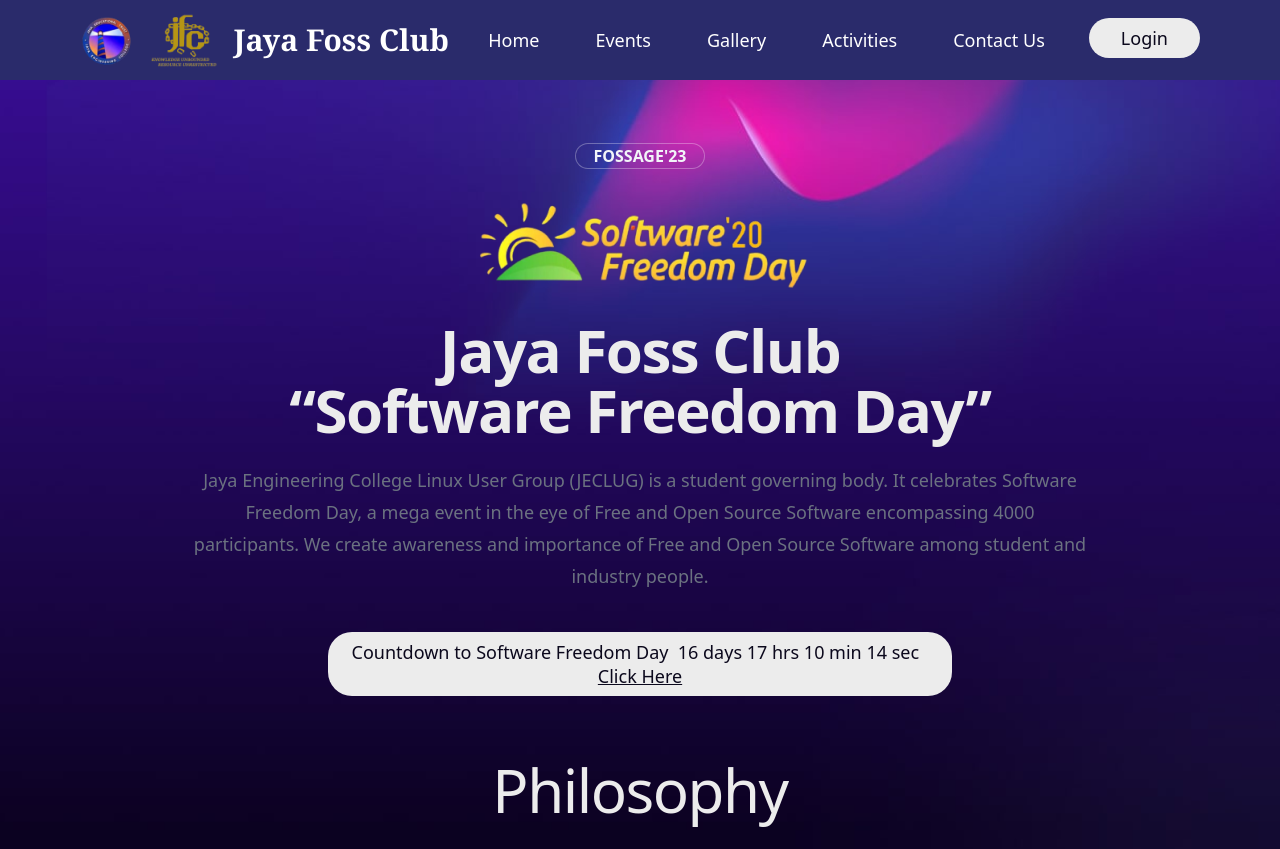
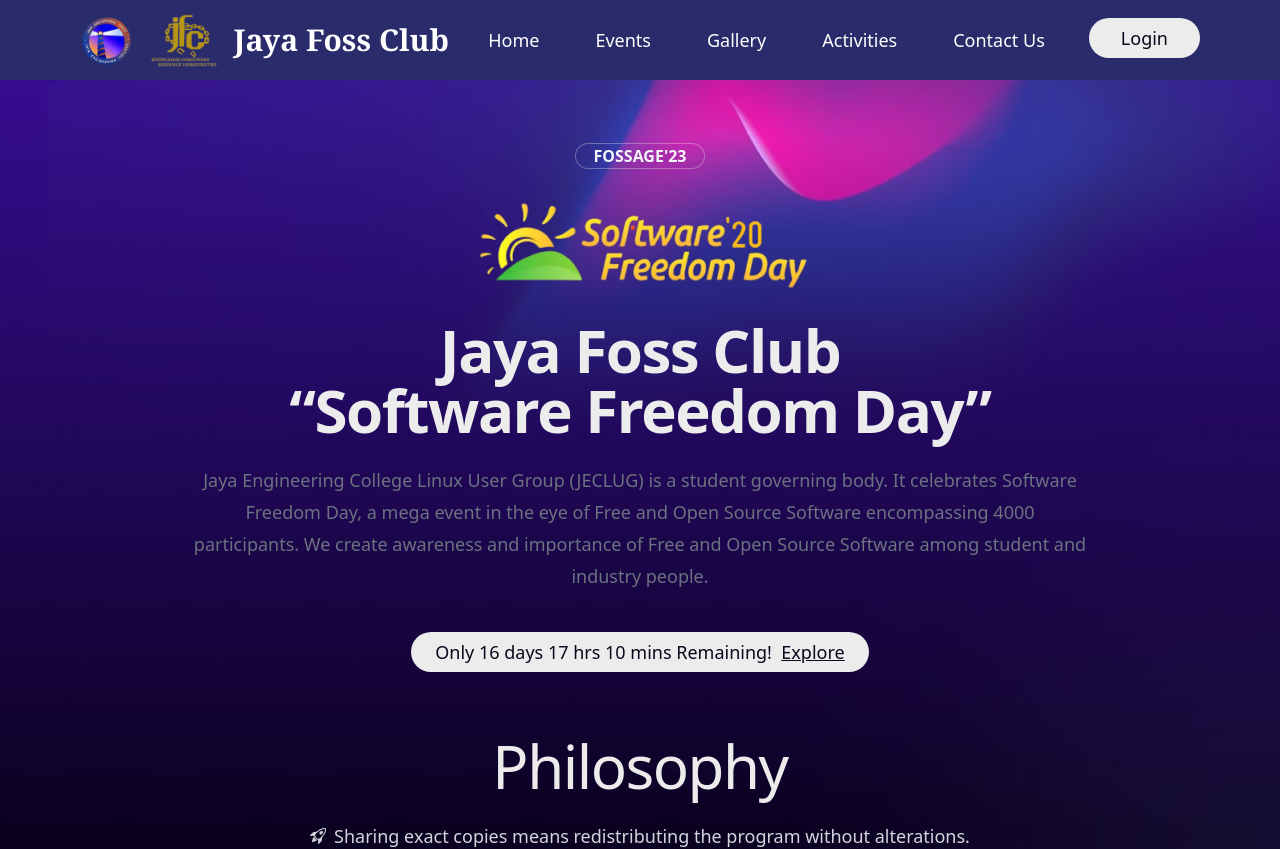
Before and after one commit to Deepakraja03/JayaFossClub, a Next.js app: page / in a window 1280 px wide. Shown: the top 849 px of the page. Built offline with nearby package versions, Linux system fonts and the light colour scheme.

Commit message:
updated the event schedule

```diff
--- a/pages/index.tsx
+++ b/pages/index.tsx
@@ -38,7 +38,7 @@
       const minutes = Math.floor((diffInSeconds % 3600) / 60);
       const seconds = diffInSeconds % 60;
 
-      setTimeLeft(`${days} days ${hours} hrs ${minutes} min ${seconds} sec `);
+      setTimeLeft(`Only ${days} days ${hours} hrs ${minutes} mins Remaining! `);
     }, 1000);
 
     return () => clearInterval(intervalId);
@@ -99,19 +99,18 @@
             <div className="mt-10 flex items-center justify-center gap-x-6">
               <button className="text-lg  leading-6 text-[#0B081C] px-6 py-2 rounded-3xl bg-[#ECECEC]">
                 <span className="md:flex ">
-                  <h1 className="">Countdown to Software Freedom Day &nbsp;</h1>
                   <h2>
                     {timeLeft}&nbsp;
                     <br />{" "}
                   </h2>{" "}
+                  <a
+                    href="https://www.softwarefreedomday.org/"
+                    className=" underline"
+                    target="_blank"
+                  >
+                    Explore
+                  </a>
                 </span>
-                <a
-                  href="https://www.softwarefreedomday.org/"
-                  className=" underline"
-                  target="_blank"
-                >
-                  Click Here
-                </a>
               </button>
             </div>
           </div>
```
